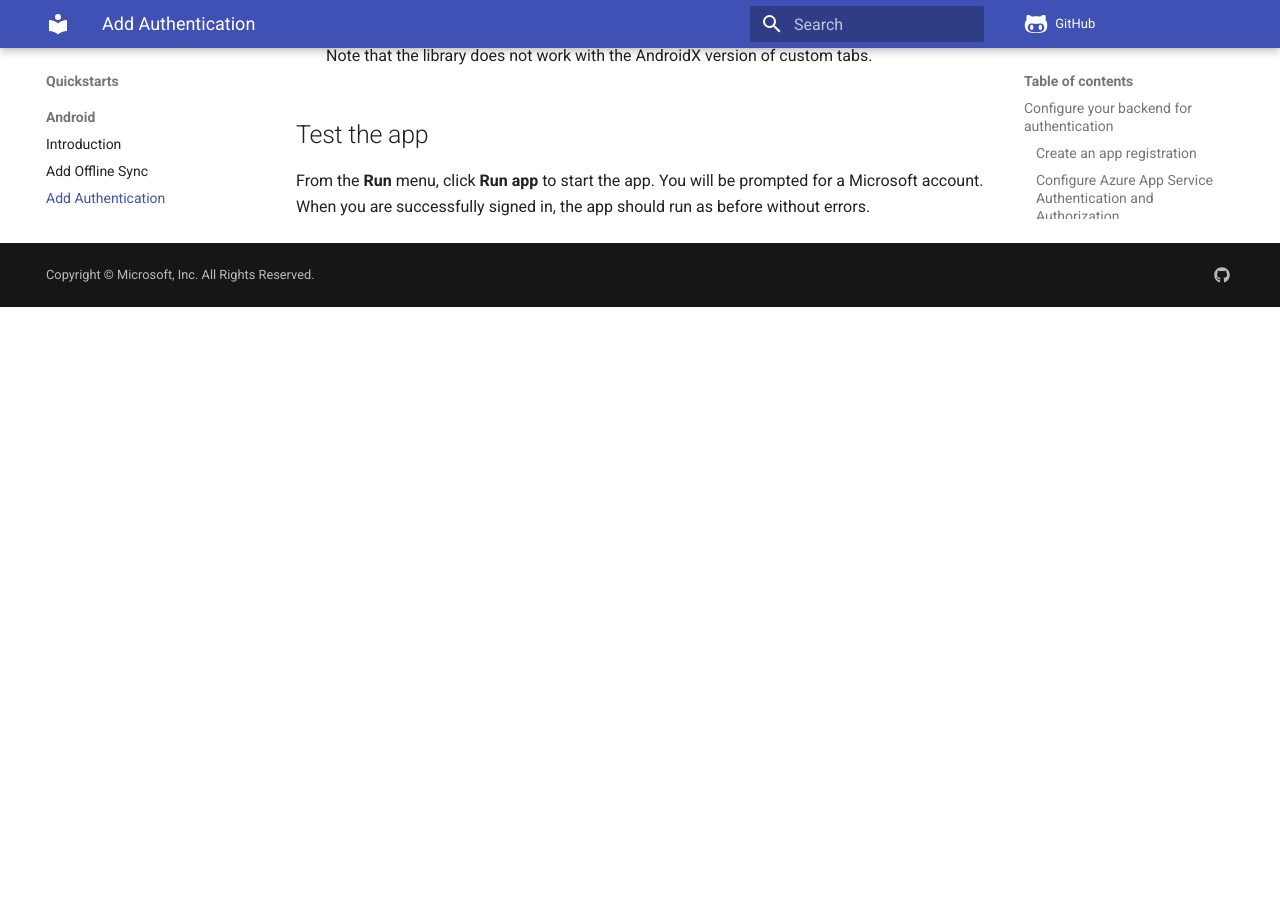
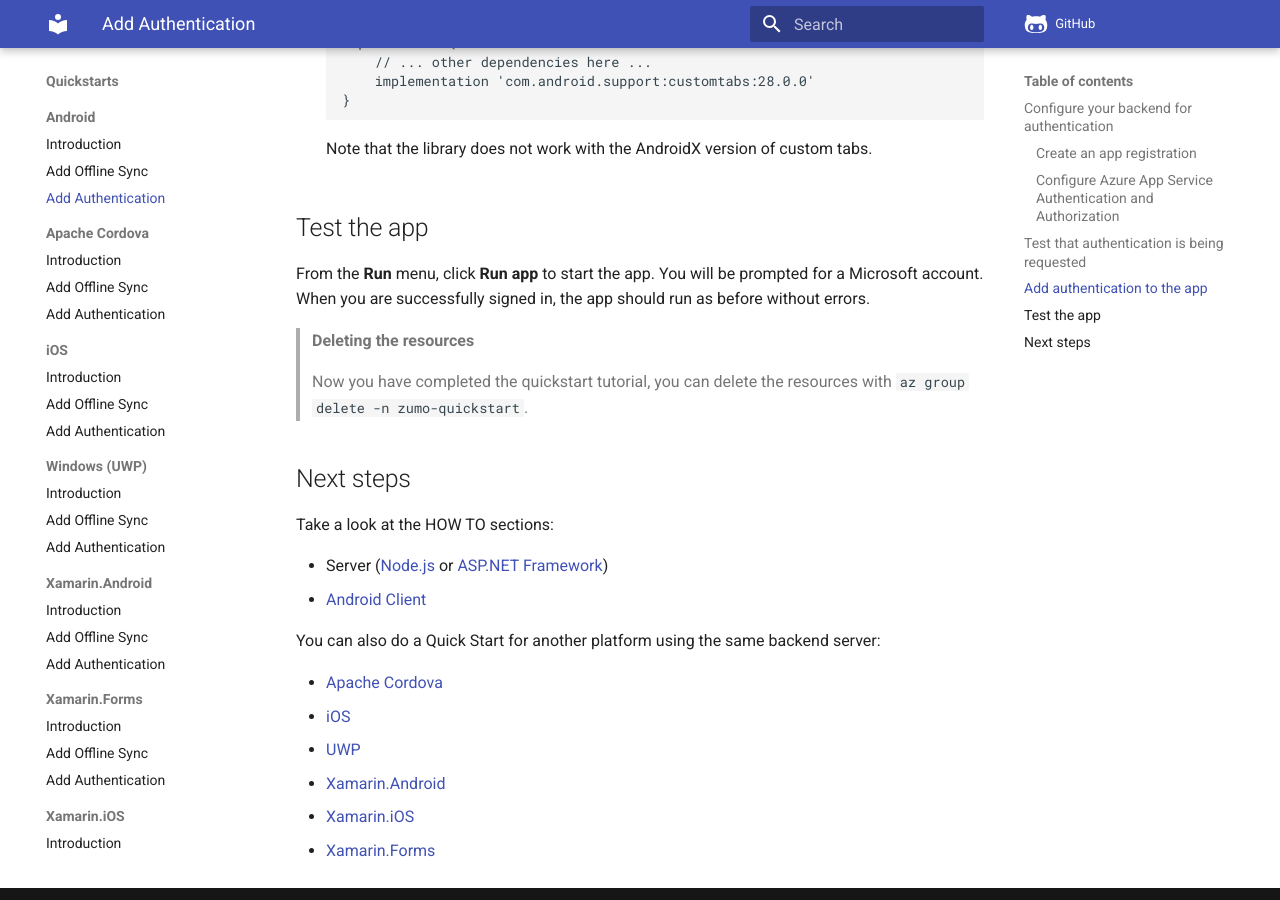
Before and after one commit to Azure/azure-mobile-apps, an MkDocs documentation site: the page built from docs/quickstarts/android/auth.md, in a window 1280 px wide and 900 px high, scrolled down 3579 px. Built offline with MkDocs 1.6.1 and Material for MkDocs 9.7.7, drawn with Linux system fonts in a browser that asks for light colours; comment, search, counter and statistics services are not loaded; before the commit the page ends 3886 px from its top, so only the background shows below that; some of the changed text lies outside the part shown.

Commit message:
Finished auth

```diff
--- a/docs/quickstarts/android/auth.md
+++ b/docs/quickstarts/android/auth.md
@@ -85,3 +85,23 @@
 ## Test the app
 
 From the **Run** menu, click **Run app** to start the app.  You will be prompted for a Microsoft account.  When you are successfully signed in, the app should run as before without errors.
+
+> **Deleting the resources**
+>
+> Now you have completed the quickstart tutorial, you can delete the resources with `az group delete -n zumo-quickstart`.
+
+## Next steps
+
+Take a look at the HOW TO sections:
+
+* Server ([Node.js](../../howto/server/nodejs.md) or [ASP.NET Framework](../../howto/server/dotnet-framework.md))
+* [Android Client](../../howto/client/android.md)
+
+You can also do a Quick Start for another platform using the same backend server:
+
+* [Apache Cordova](../cordova/index.md)
+* [iOS](../ios/index.md)
+* [UWP](../uwp/index.md)
+* [Xamarin.Android](../xamarin-android/index.md)
+* [Xamarin.iOS](../xamarin-ios/index.md)
+* [Xamarin.Forms](../xamarin-forms/index.md)
--- a/docs/quickstarts/includes/quickstart-configure-auth.md
+++ b/docs/quickstarts/includes/quickstart-configure-auth.md
@@ -21,6 +21,8 @@
 7. Copy the **Application (client) ID**.  You will need it later.
 8. From the left pane, select **Certificates & secrets** > **New client secret**.  Enter a suitable description, select a validity duration, then select **Add**.
 9. Copy the value that appears on the **Certificates & secrets** page.  You will need it later and it won't be displayed again.
+10. Select **Authentication**. Under **Implicit grant**, enable **ID tokens** to allow OpenID Connect user sign-ins from App Service.
+11. Press **Save** at the top of the page.
 
 > **Important**
 > The client secret value (password) is an important security credential.  Do not share the password with anyone or distribute it within a client application.
```
Also changed, not shown: 1 other file.
